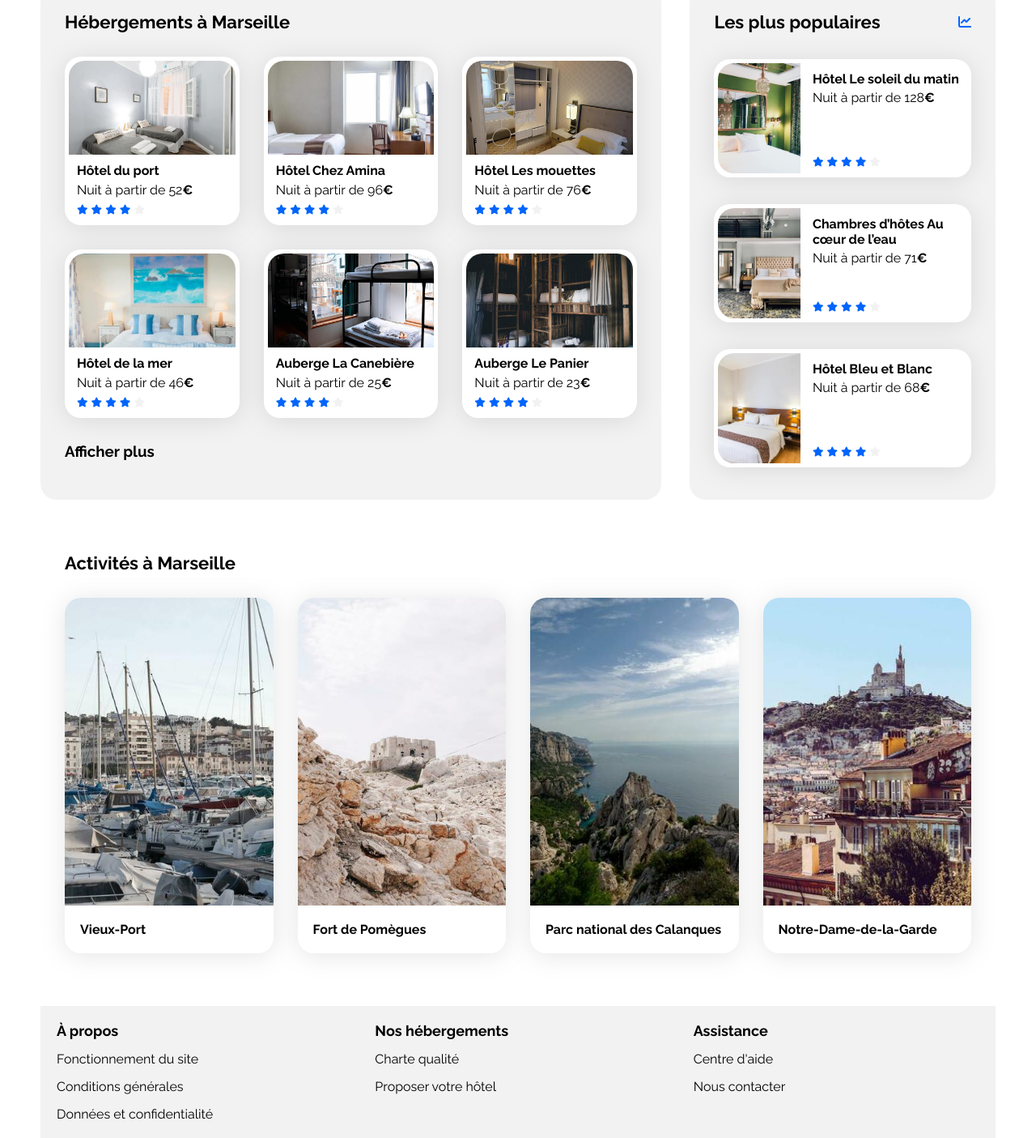
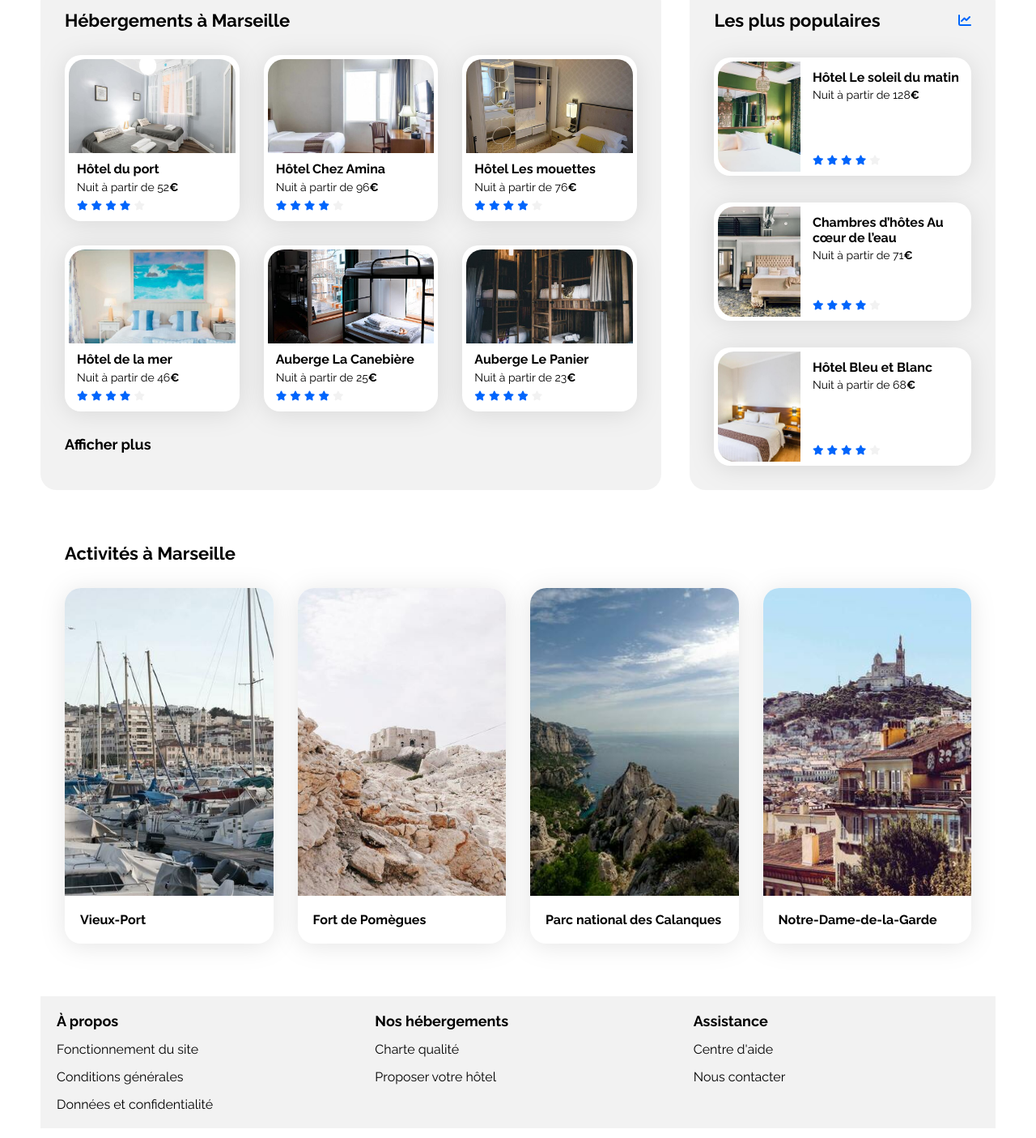
Before and after one commit to flafonso/OC_P2_Booki, a plain HTML site: page index.html in a window 1280 px wide. Shown: the part 447-1852 px from the top of the page at 81% size. Drawn offline with Linux system fonts and the light colour scheme.

Commit message:
Correct hierarchy of h tags, correction of font sizes in cards.

```diff
--- a/css/style.css
+++ b/css/style.css
@@ -38,6 +38,12 @@ a {
   font-size: 22px;
 }
 
+.section-subtitle {
+  margin: 0;
+  font-size: 18px;
+  font-weight: bold;
+}
+
 .card {
   background-color: white;
   border-radius: 20px;
@@ -51,6 +57,11 @@ a {
 
 .card-title {
   font-size: 16px;
+  font-weight: bold;
+}
+
+.card-subtitle {
+  font-size: 14px;
 }
 
 .euro {
@@ -163,10 +174,6 @@ header a:hover {
   font-weight: bold;
 }
 
-.filter-container h3 {
-  margin: 0;
-}
-
 .filter-container div {
   width: 100%;
   display: flex;
@@ -179,7 +186,7 @@ header a:hover {
   justify-content: center;
   white-space: nowrap;
   height: 45px;
-  border: 3px solid var(--darker-bg-color);
+  border: 2px solid var(--darker-bg-color);
   border-radius: 30px;
   padding: 0 17px 0 17px;
   gap: 10px;
@@ -388,6 +395,7 @@ footer section {
 
 footer .section-title {
   font-size: 18px;
+  font-weight: bold;
 }
 
 footer a {
@@ -417,25 +425,9 @@ footer a {
     width: 30%;
   }
 
-  .popular-cards .card-title {
-    font-size: 14px;
-  }
-
-  .popular-cards .card-subtitle {
-    font-size: 13px;
-  }
-
   /****** Accommodations ***********/
   .accommodations {
     width: 100%;
-  }
-
-  .accommodations-cards .card-title {
-    font-size: 14px;
-  }
-
-  .accommodations-cards .card-subtitle {
-    font-size: 13px;
   }
 
   .accommodations-cards .card-rating {
@@ -457,10 +449,6 @@ footer a {
     flex-direction: column;
     align-items: initial;
     gap: 20px;
-  }
-
-  .filter-container h3 {
-    margin: 0;
   }
 
   .filter-container div {
--- a/index.html
+++ b/index.html
@@ -34,9 +34,9 @@
       </header>
       <section class="search-container">
         <div class="search-title">
-          <h2 class="section-title">
+          <h1 class="section-title">
             Trouvez votre hébergement pour des vacances de rêve
-          </h2>
+          </h1>
           <p>En plein centre-ville ou en pleine nature</p>
         </div>
         <form>
@@ -50,7 +50,7 @@
           </button>
         </form>
         <div class="filter-container">
-          <h3>Filtres</h3>
+          <h2 class="section-subtitle">Filtres</h2>
           <div>
             <a href="#">
               <i class="fa-solid fa-money-bill-wave fa-lg"></i>
@@ -88,7 +88,7 @@
                   />
                   <div class="card-content">
                     <div class="card-txt">
-                      <h3 class="card-title">Hôtel du port</h3>
+                      <p class="card-title">Hôtel du port</p>
                       <p class="card-subtitle">
                         Nuit à partir de 52<span class="euro">€</span>
                       </p>
@@ -115,7 +115,7 @@
                   />
                   <div class="card-content">
                     <div class="card-txt">
-                      <h3 class="card-title">Hôtel Chez Amina</h3>
+                      <p class="card-title">Hôtel Chez Amina</p>
                       <p class="card-subtitle">
                         Nuit à partir de 96<span class="euro">€</span>
                       </p>
@@ -142,7 +142,7 @@
                   />
                   <div class="card-content">
                     <div class="card-txt">
-                      <h3 class="card-title">Hôtel Les mouettes</h3>
+                      <p class="card-title">Hôtel Les mouettes</p>
                       <p class="card-subtitle">
                         Nuit à partir de 76<span class="euro">€</span>
                       </p>
@@ -169,7 +169,7 @@
                   />
                   <div class="card-content">
                     <div class="card-txt">
-                      <h3 class="card-title">Hôtel de la mer</h3>
+                      <p class="card-title">Hôtel de la mer</p>
                       <p class="card-subtitle">
                         Nuit à partir de 46<span class="euro">€</span>
                       </p>
@@ -196,7 +196,7 @@
                   />
                   <div class="card-content">
                     <div class="card-txt">
-                      <h3 class="card-title">Auberge La Canebière</h3>
+                      <p class="card-title">Auberge La Canebière</p>
                       <p class="card-subtitle">
                         Nuit à partir de 25<span class="euro">€</span>
                       </p>
@@ -223,7 +223,7 @@
                   />
                   <div class="card-content">
                     <div class="card-txt">
-                      <h3 class="card-title">Auberge Le Panier</h3>
+                      <p class="card-title">Auberge Le Panier</p>
                       <p class="card-subtitle">
                         Nuit à partir de 23<span class="euro">€</span>
                       </p>
@@ -243,7 +243,7 @@
                 </article>
               </a>
             </div>
-            <a href="#"><h3>Afficher plus</h3></a>
+            <a href="#"><h3 class="section-subtitle">Afficher plus</h3></a>
           </section>
           <section class="popular">
             <div class="popular-title">
@@ -259,7 +259,7 @@
                   />
                   <div class="card-content">
                     <div class="card-txt">
-                      <h3 class="card-title">Hôtel Le soleil du matin</h3>
+                      <p class="card-title">Hôtel Le soleil du matin</p>
                       <p class="card-subtitle">
                         Nuit à partir de 128<span class="euro">€</span>
                       </p>
@@ -286,9 +286,7 @@
                   />
                   <div class="card-content">
                     <div class="card-txt">
-                      <h3 class="card-title">
-                        Chambres d’hôtes Au cœur de l’eau
-                      </h3>
+                      <p class="card-title">Chambres d’hôtes Au cœur de l’eau</p>
                       <p class="card-subtitle">
                         Nuit à partir de 71<span class="euro">€</span>
                       </p>
@@ -315,7 +313,7 @@
                   />
                   <div class="card-content">
                     <div class="card-txt">
-                      <h3 class="card-title">Hôtel Bleu et Blanc</h3>
+                      <p class="card-title">Hôtel Bleu et Blanc</p>
                       <p class="card-subtitle">
                         Nuit à partir de 68<span class="euro">€</span>
                       </p>
@@ -347,7 +345,7 @@
                   alt="Image du Vieux-Port de Marseille"
                 />
                 <div class="card-content">
-                  <h3 class="card-title">Vieux-Port</h3>
+                  <p class="card-title">Vieux-Port</p>
                 </div>
               </article>
             </a>
@@ -358,7 +356,7 @@
                   alt="Image du Fort de Pomègues"
                 />
                 <div class="card-content">
-                  <h3 class="card-title">Fort de Pomègues</h3>
+                  <p class="card-title">Fort de Pomègues</p>
                 </div>
               </article>
             </a>
@@ -369,7 +367,7 @@
                   alt="Image du Parc national des Calanques"
                 />
                 <div class="card-content">
-                  <h3 class="card-title">Parc national des Calanques</h3>
+                  <p class="card-title">Parc national des Calanques</p>
                 </div>
               </article>
             </a>
@@ -380,7 +378,7 @@
                   alt="Image de Notre-Dame-de-la-Garde"
                 />
                 <div class="card-content">
-                  <h3 class="card-title">Notre-Dame-de-la-Garde</h3>
+                  <p class="card-title">Notre-Dame-de-la-Garde</p>
                 </div>
               </article>
             </a>
@@ -389,18 +387,18 @@
       </main>
       <footer>
         <section>
-          <h3 class="section-title">À propos</h3>
+          <h2 class="section-title">À propos</h2>
           <a href="#">Fonctionnement du site</a>
           <a href="#">Conditions générales</a>
           <a href="#">Données et confidentialité</a>
         </section>
         <section>
-          <h3 class="section-title">Nos hébergements</h3>
+          <h2 class="section-title">Nos hébergements</h2>
           <a href="#">Charte qualité</a>
           <a href="#">Proposer votre hôtel</a>
         </section>
         <section>
-          <h3 class="section-title">Assistance</h3>
+          <h2 class="section-title">Assistance</h2>
           <a href="#">Centre d'aide</a>
           <a href="#">Nous contacter</a>
         </section>
```
